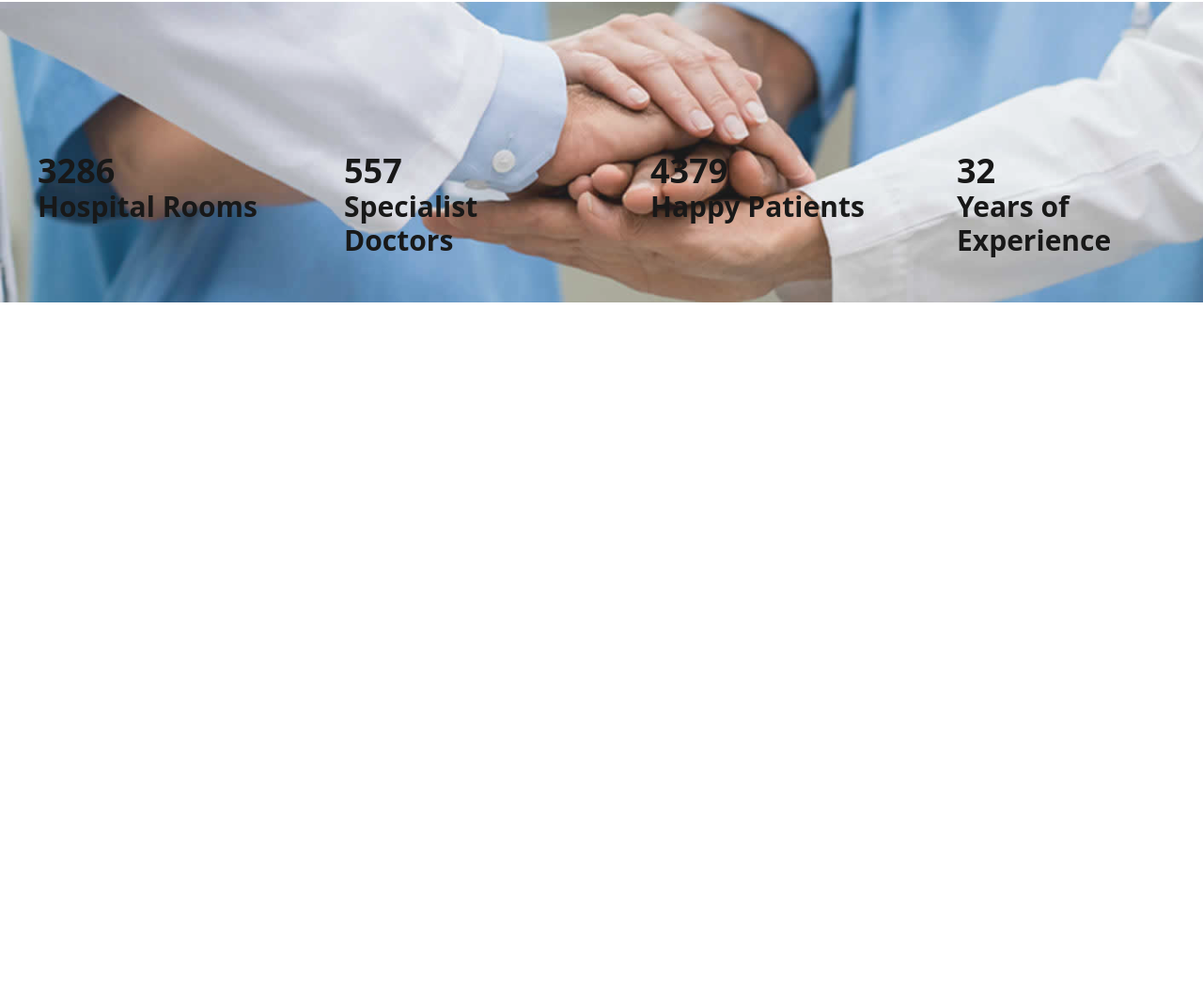
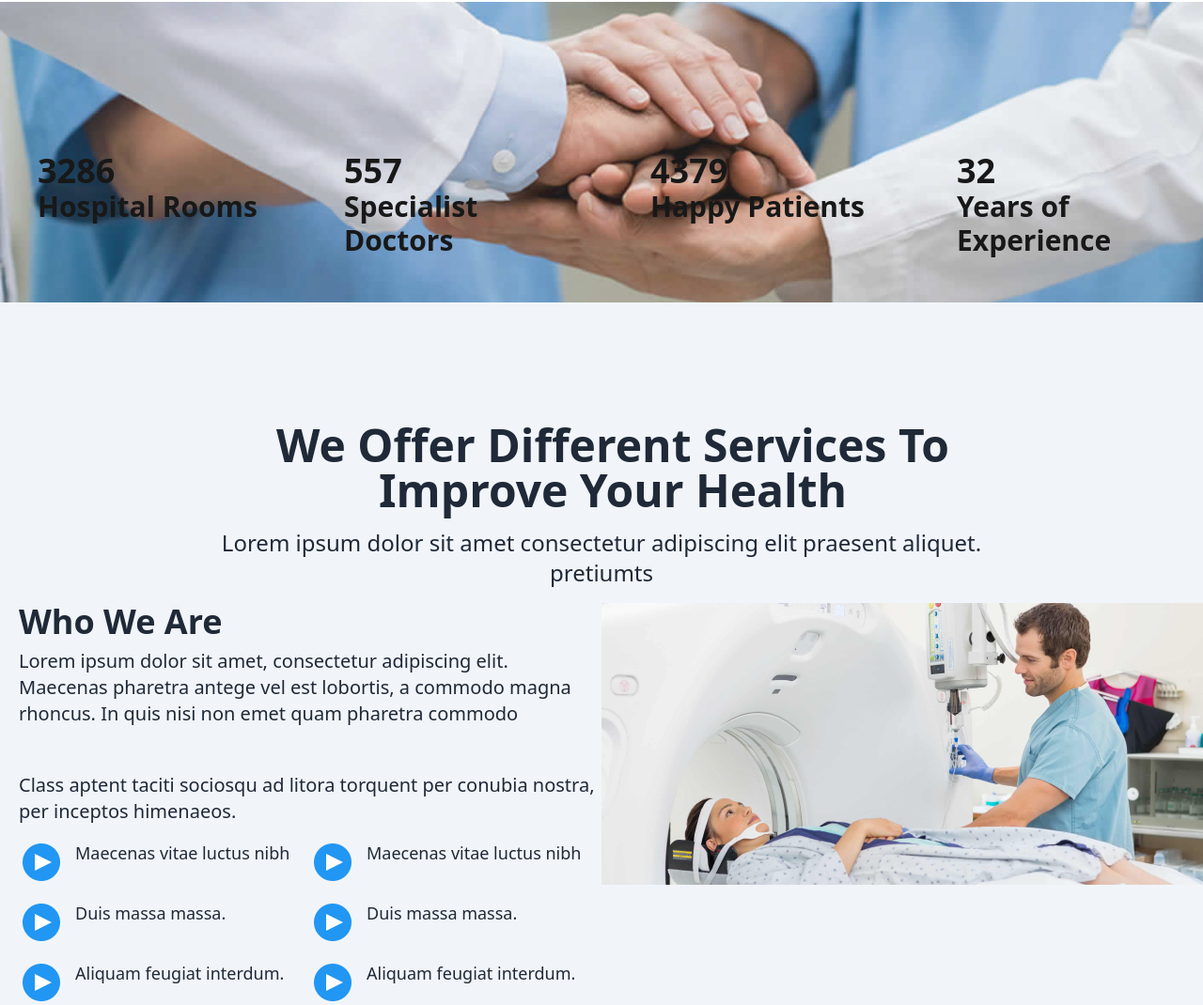
Before and after one commit to Raihanuddinmunna/Medical-Website2.3, a plain HTML site: page index.html in a window 1280 px wide. Shown: the part 1578-2648 px from the top of the page at 94% size. Before the commit the page ends 1900 px from the top, so only its background shows below. Drawn offline with nearby package versions, Linux system fonts and the light colour scheme.

Commit message:
added the fifth commit

```diff
--- a/index.html
+++ b/index.html
@@ -269,6 +269,74 @@
         </section>
 
 
+        <section class="bg-slate-100">
+            <div>
+                <h1 class="text-3xl md:text-5xl font-bold pt-10 md:pt-32 pl-6 text-center">We Offer Different Services
+                    To <br>Improve Your Health</h1>
+                <p class="text-center text-lg  md:text-2xl py-4">Lorem ipsum dolor sit amet consectetur adipiscing elit
+                    praesent aliquet. <br>pretiumts</p>
+            </div>
+
+
+            <div class="grid grid-cols-1 md:grid-cols-2 justify-around ">
+                <div class="ml-2 md:ml-5">
+                    <h1 class="text-2xl md:text-4xl font-semibold">Who We Are</h1>
+                    <p class="text-xl pt-2">Lorem ipsum dolor sit amet, consectetur adipiscing elit. Maecenas pharetra
+                        antege vel est lobortis, a commodo magna rhoncus. In quis nisi non emet quam pharetra commodo
+                    </p>
+                    <br>
+                    <br>
+
+                    <p class="text-xl ">Class aptent taciti sociosqu ad litora torquent per conubia nostra, per inceptos
+                        himenaeos.</p>
+
+                    <div class="grid grid-cols-1 md:grid-cols-2">
+
+                        <div>
+                            <div class="flex gap-3 pt-4">
+                                <img src="Image/download123 (1).png" alt="">
+                                <h1 class="text-lg">Maecenas vitae luctus nibh</h1>
+                            </div>
+                            <div class="flex gap-3 pt-4">
+                                <img src="Image/download123 (1).png" alt="">
+                                <h1 class="text-lg">Duis massa massa.</h1>
+                            </div>
+                            <div class="flex gap-3 pt-4">
+                                <img src="Image/download123 (1).png" alt="">
+                                <h1 class="text-lg">Aliquam feugiat interdum.</h1>
+                            </div>
+
+                        </div>
+                        <div>
+                            <div class="flex gap-3 pt-4">
+                                <img src="Image/download123 (1).png" alt="">
+                                <h1 class="text-lg">Maecenas vitae luctus nibh</h1>
+                            </div>
+                            <div class="flex gap-3 pt-4">
+                                <img src="Image/download123 (1).png" alt="">
+                                <h1 class="text-lg">Duis massa massa.</h1>
+                            </div>
+                            <div class="flex gap-3 pt-4">
+                                <img src="Image/download123 (1).png" alt="">
+                                <h1 class="text-lg">Aliquam feugiat interdum.</h1>
+                            </div>
+
+                        </div>
+
+
+                    </div>
+
+                </div>
+
+                <div>
+                    <img src="Image/video-bg.jpg" alt="">
+                </div>
+
+            </div>
+
+        </section>
+
+
 
 
 
```
